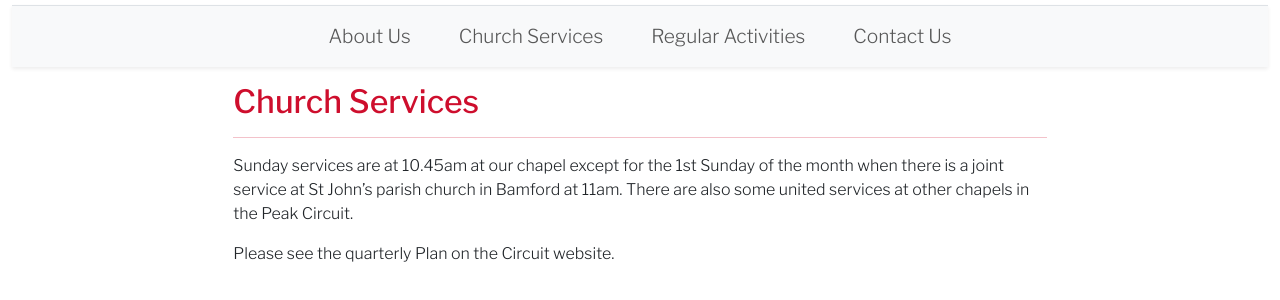
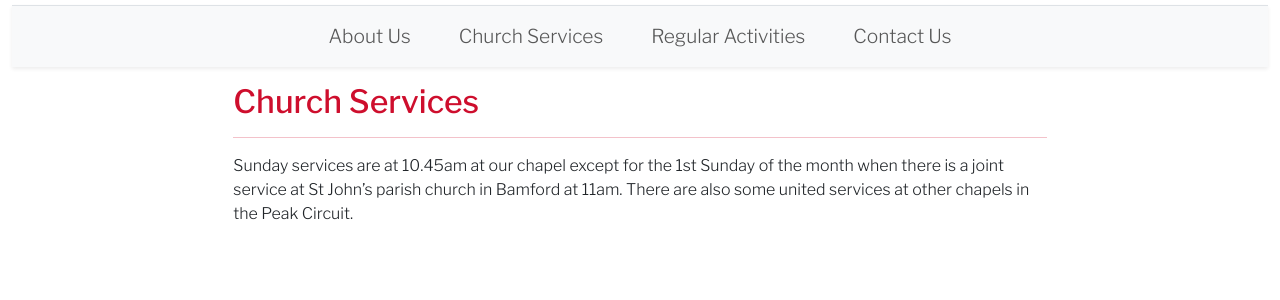
Before and after one commit to charleymroberts/bmc_website, a plain HTML site: page church-services.html in a window 1280 px wide. Shown: the part 106-406 px from the top of the page. Drawn offline with nearby package versions, Linux system fonts and the light colour scheme.

Commit message:
remove text about see the link to the plan on the circuit website

```diff
--- a/church-services.html
+++ b/church-services.html
@@ -63,7 +63,6 @@
                 Sunday of the month when there is a joint service at St John’s
                 parish church in Bamford at 11am. There are also some united services at other
                 chapels in the Peak Circuit.</p>
-            <p>Please see the quarterly Plan on the Circuit website.</p>
 
         </div>
     </div>
```
